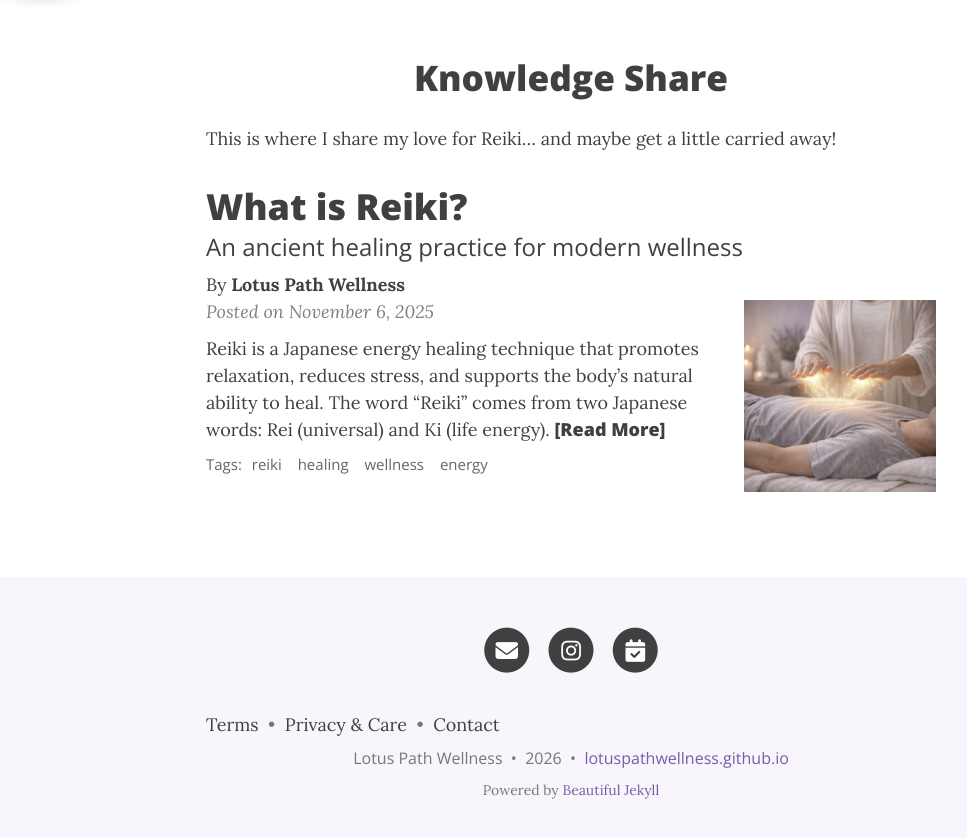
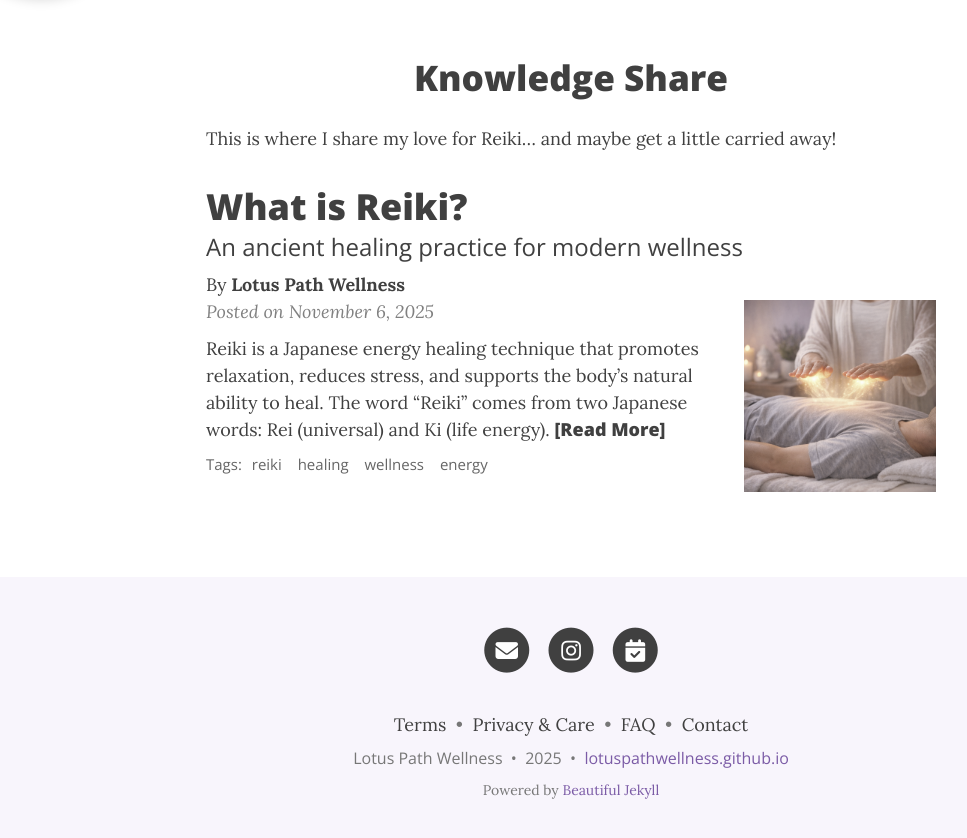
Before and after one commit to lotuspathwellness/lotuspathwellness.github.io, a Jekyll site: the page built from index.html, in a window 1280 px wide and 1043 px high, cut to the strip 192-1030 px from the top of the window. Shown: the whole strip, without its empty margins (69-1036 px from the left). Built offline with Jekyll 4.4.1, drawn with Linux system fonts in a browser that asks for light colours; the list of posts is cut into pages by our own code; comment, search, counter and statistics services are not loaded.

Commit message:
Hardcode footer year to 2025

```diff
--- a/_includes/footer.html
+++ b/_includes/footer.html
@@ -10,10 +10,12 @@
           {% endfor %}
         </div>
       {% endif %}
-      <p class="footer-links text-muted" style="margin-bottom: 0.5rem;">
+      <p class="footer-links text-muted" style="margin-bottom: 0.5rem; text-align: center;">
         <a href="{{ '/terms' | relative_url }}">Terms</a>
         &nbsp;&bull;&nbsp;
         <a href="{{ '/privacy' | relative_url }}">Privacy & Care</a>
+        &nbsp;&bull;&nbsp;
+        <a href="{{ '/faq' | relative_url }}">FAQ</a>
         &nbsp;&bull;&nbsp;
         <a href="{{ '/contact' | relative_url }}">Contact</a>
       </p>
@@ -22,7 +24,7 @@
         {{ site.author }}
         &nbsp;&bull;&nbsp;
       {% endif %}
-      {{ site.time | date: '%Y' }}
+      2025
 
       {% if site.url-pretty %}
         &nbsp;&bull;&nbsp;
```
Also changed, not shown: faq.md (added, +8 -0 lines).
